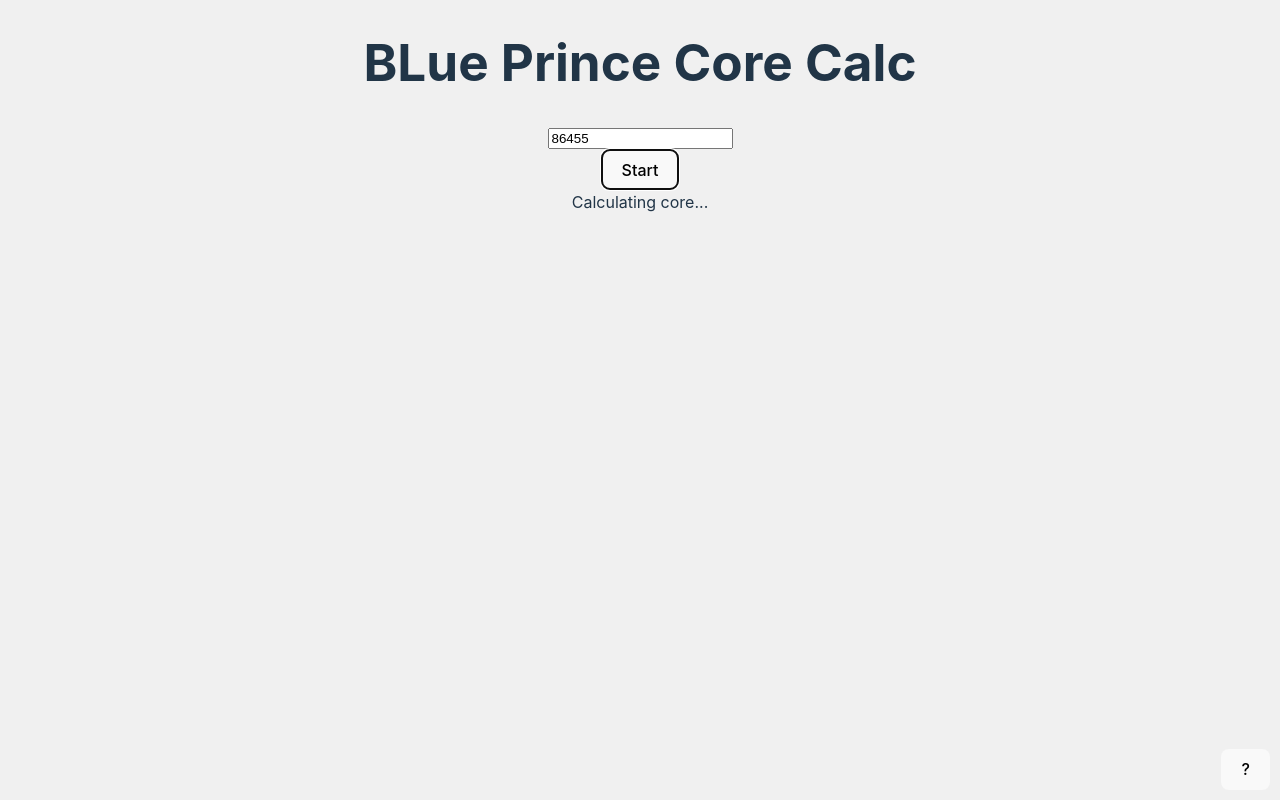
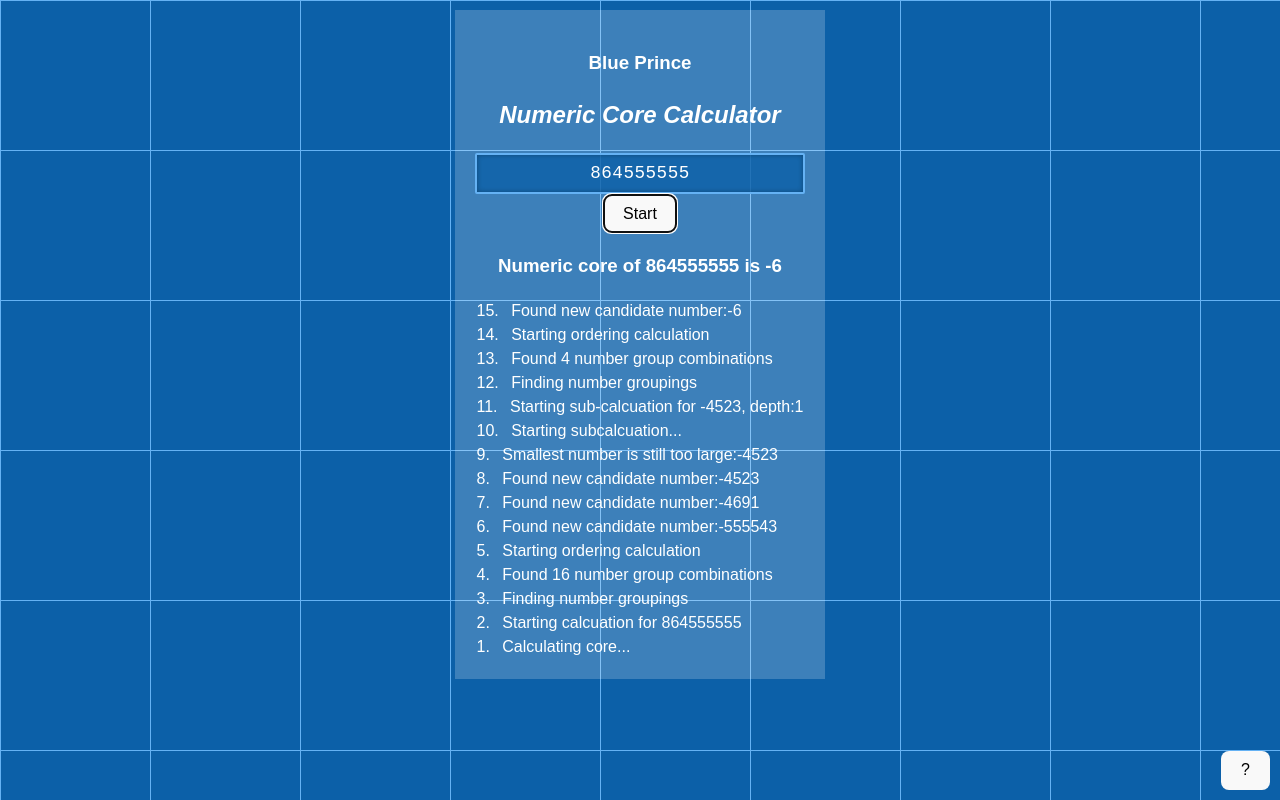
Before and after one commit to claydegruchy/blue-prince-core-calculator, a Svelte app: page / in a window 1280 px wide. Both pictures are taken after a click on the button "Start". Built offline with nearby package versions, Linux system fonts and the light colour scheme.

Commit message:
gneerally done

```diff
--- a/src/App.css
+++ b/src/App.css
@@ -1,5 +1,6 @@
 :root {
-  font-family: Inter, system-ui, Avenir, Helvetica, Arial, sans-serif;
+  font-family: Arial, Helvetica, sans-serif;
+
   line-height: 1.5;
   font-weight: 400;
 
@@ -256,3 +257,43 @@
   top: 1rem;
   padding: 10px;
 }
+
+
+/*
+    USER PARAMETERS
+    Enter your own settings here
+*/
+:root {
+  --bp-unit-width: 30px;
+  --bp-units-per-group: 5;
+  --bp-units-line-width: .5px;
+  --bp-groups-line-width: 1px;
+  --bp-background-color: #0c60a8;
+  --bp-groups-bounds-color: #65b2f4;
+  --bp-units-bounds-color: #4992d2;
+}
+
+/* DO NOT EDIT BELOW */
+:root {
+  --bp-group: calc(var(--bp-unit-width) * var(--bp-units-per-group));
+}
+
+body {
+  margin: 0;
+  min-height: 100vh;
+  background-color: var(--bp-background-color);
+  background-image: linear-gradient(var(--bp-groups-bounds-color) var(--bp-groups-line-width),
+      transparent var(--bp-groups-line-width)),
+    linear-gradient(90deg,
+      var(--bp-groups-bounds-color) var(--bp-groups-line-width),
+      transparent var(--bp-groups-line-width)),
+    linear-gradient(var(--bp-units-bounds-color) var(--bp-units-line-width),
+      transparent var(--bp-units-line-width)),
+    linear-gradient(90deg,
+      var(--bp-units-bounds-color) var(--bp-units-line-width),
+      transparent var(--bp-units-line-width));
+  background-size: calc(var(--bp-units-per-group) * var(--bp-unit-width)) calc(var(--bp-units-per-group) * var(--bp-unit-width)),
+    calc(var(--bp-units-per-group) * var(--bp-unit-width)) calc(var(--bp-units-per-group) * var(--bp-unit-width)),
+    var(--bp-unit-width) var(--bp-unit-width),
+    var(--bp-unit-width) var(--bp-unit-width);
+}
--- a/src/App.svelte
+++ b/src/App.svelte
@@ -1,10 +1,12 @@
 <script lang="ts">
   import Dialog from "./lib/Blocks/Dialog.svelte";
 
-  var coreNumer = "86455";
+  var coreNumer = "864555555";
   var valid = false;
+  var progressReport = [];
+
   validate();
-  calculateCore();
+  // calculateCore(coreNumer);
 
   function validate() {
     var number = String(coreNumer);
@@ -21,17 +23,30 @@
     valid = true;
     return valid;
   }
+
   var running = false;
-  async function calculateCore() {
-    console.log("calcuating core", coreNumer);
+
+  function progress(...str) {
+    progressReport = [...progressReport, ...str];
+  }
+
+  async function calculateCore(number, depth = 0) {
+    console.group("calcuating core" + depth);
+    console.log("calcuating core", number, depth);
+    if (depth < 1) {
+      progress(`Starting calcuation for ${number}`);
+    } else {
+      progress(`Starting sub-calcuation for ${number}, depth:` + depth);
+    }
     running = true;
 
     if (!validate()) {
+      progress("Number not valid:" + number);
       console.log("not valid");
       return;
     }
 
-    var number = String(coreNumer);
+    number = String(number);
 
     // break into groups
     let groupBreakQuanity = coreNumer.length - 3;
@@ -49,31 +64,121 @@
 
     var numberGroups = [];
 
-    for (const ix of range(3)) {
+    var cutPosition1 = 1;
+    var cutPosition2 = 1;
+    var cutPosition3 = 1;
+
+    progress("Finding number groupings");
+    console.log("Finding number groupings");
+    var cycles = 0;
+    for (const ix of range(100)) {
+      var loop = ix % 4;
       var remaining = number;
       var acc = [];
-      var cutPosition1 = 1;
-      var cutPosition2 = 1;
-      var cutPosition3 = 1;
+
+      cycles += loop == 0 ? 1 : 0;
+      cutPosition1 = 1 + (loop == 1 ? cycles : 0);
+      cutPosition2 = 1 + (loop == 2 ? cycles : 0);
+      cutPosition3 = 1 + (loop == 3 ? cycles : 0);
 
       // we dont need to loop if theres only ever 3 cuts
       var [removed, rem] = splitAt(remaining, cutPosition1);
       remaining = rem;
+      if (rem == "") continue;
+
       acc.push(removed);
 
       var [removed, rem] = splitAt(remaining, cutPosition2);
       remaining = rem;
+      if (rem == "") continue;
+
       acc.push(removed);
 
       var [removed, rem] = splitAt(remaining, cutPosition3);
       remaining = rem;
+      if (rem == "") continue;
+
       acc.push(removed);
       acc.push(remaining);
+      var packed = JSON.stringify(acc);
+
+      // ix += 1;
+
+      if (!numberGroups.includes(packed)) {
+        numberGroups.push(packed);
+      }
     }
 
-    console.log(acc, groupBreakQuanity);
-    // while (cuts > 0 && remaining.length > 1) {}
-    numberGroups.push(acc);
+    numberGroups = numberGroups.map(JSON.parse);
+    progress(`Found ${numberGroups.length} number group combinations`);
+    console.log("Numebr groupings", numberGroups.length);
+    console.log("Starting ordering calculation");
+    progress(`Starting ordering calculation`);
+
+    var lowest = Infinity;
+    for (const numberGroup of numberGroups) {
+      // yes there are smarter ways to do this but were working with a finte set
+      var orderings = [
+        ["ADD", "SUBTRACT", "DIVIDE", "MULTIPLY"],
+        ["ADD", "SUBTRACT", "MULTIPLY", "DIVIDE"],
+        ["ADD", "DIVIDE", "SUBTRACT", "MULTIPLY"],
+        ["ADD", "DIVIDE", "MULTIPLY", "SUBTRACT"],
+        ["ADD", "MULTIPLY", "SUBTRACT", "DIVIDE"],
+        ["ADD", "MULTIPLY", "DIVIDE", "SUBTRACT"],
+      ];
+      for (const operations of orderings) {
+        var current = 0;
+        for (let index = 0; index < operations.length; index++) {
+          const operation = operations[index];
+          const currentNumber = Number(numberGroup[index]);
+          if (current % 1 !== 0) {
+            break;
+          }
+          switch (operation) {
+            case "ADD":
+              current += currentNumber;
+              break;
+            case "SUBTRACT":
+              current -= currentNumber;
+              break;
+            case "DIVIDE":
+              current /= currentNumber;
+              break;
+            case "MULTIPLY":
+              current *= currentNumber;
+              break;
+          }
+        }
+        if (current % 1 == 0) {
+          if (Math.abs(current) > 0 && Math.abs(current) < Math.abs(lowest)) {
+            lowest = current;
+            console.log("new candidate", lowest);
+            progress("Found new candidate number:" + lowest);
+          }
+        }
+      }
+    }
+    if (String(Math.abs(lowest)).length > 3) {
+      console.log("too large, recursing");
+      progress(
+        "Smallest number is still too large:" + lowest,
+        "Starting subcalcuation..."
+      );
+      lowest = await calculateCore(lowest, depth + 1);
+    }
+    if (depth < 1) console.log("Complete, result", lowest);
+    console.groupEnd();
+
+    return Number(lowest);
+  }
+
+  var input;
+  var result;
+
+  async function findCore() {
+    progressReport = [];
+    input = coreNumer;
+    result = await calculateCore(coreNumer);
   }
 
   function* range(n) {
@@ -124,19 +229,35 @@
   </nav>
 
   <div>
-    <h1>BLue Prince Core Calc</h1>
+    <h3>Blue Prince</h3>
+    <h2><i>Numeric Core Calculator</i></h2>
     <div>
       <input
+        class="blueprint"
         type="string"
         placeholder="Enter core number"
         bind:value={coreNumer}
         on:keyup={validate}
       />
     </div>
-    <button disabled={!valid} on:click={calculateCore}>Start</button>
+    <button disabled={!valid} on:click={findCore}>Start</button>
+
+    {#if result != null}
+      {#if Math.abs(result) < 1}
+        <h3>There is no valid numeric core of {input}</h3>
+      {:else}
+        <h3>Numeric core of {input} is {result}</h3>
+      {/if}
+    {/if}
     {#if running}
-      <div>Calculating core...</div>
-      <div></div>
+      <ol class="reverse">
+        <li>Calculating core...</li>
+        {#each progressReport as log, i}
+          <li>
+            {log}
+          </li>
+        {/each}
+      </ol>
     {/if}
   </div>
 </main>
@@ -194,23 +315,53 @@
     right: 10px;
   }
 
-  .node-list {
+  .reverse {
+    counter-reset: reversed-counter;
+    list-style: none;
+    padding: 0;
+    margin: 0 auto; /* centers the list block */
+    width: max-content; /* shrink to fit content */
     display: flex;
-    flex-wrap: wrap;
-    gap: 10px;
-  }
-  .node {
-    padding: 6px 10px;
-    border: 1px solid #ccc;
+    flex-direction: column-reverse;
   }
 
-  .links-table {
-    width: 100%;
-    border-collapse: collapse;
+  .reverse li {
+    counter-increment: reversed-counter;
+    text-align: left; /* keeps text left-aligned */
   }
 
-  .links-table td {
-    padding: 4px 8px;
-    border-bottom: 1px solid #ddd;
+  .reverse li::before {
+    content: counter(reversed-counter) ". ";
+    margin-right: 0.5em;
   }
+  main {
+    display: inline-block; /* shrink to fit content */
+
+    background-color: rgba(255, 255, 255, 0.2); /* subtle light overlay */
+    padding: 20px;
+    margin: 10px;
+    color: white;
+  }
+
+ input.blueprint {
+    font-family: 'Courier New', Courier, monospace;
+    font-size: 1.1em;
+    color: #ffffff; /* bright text for contrast */
+    background-color: rgba(12, 96, 168, 0.8); /* semi-transparent blueprint blue */
+    border: 2px solid #65b2f4; /* lighter blueprint line color */
+    border-radius: 2px;
+    padding: 0.5em 0.75em;
+    width: 300px; /* wider box */
+    text-align: center; /* center the text inside */
+    box-shadow: inset 0 0 5px rgba(0,0,0,0.3);
+    letter-spacing: 0.5px;
+    outline: none;
+    transition: box-shadow 0.2s, border-color 0.2s;
+}
+
+input.blueprint:focus {
+    border-color: #4992d2; /* slightly darker accent on focus */
+    box-shadow: 0 0 8px rgba(101,178,244,0.5), inset 0 0 5px rgba(0,0,0,0.4);
+}
+
 </style>
```
